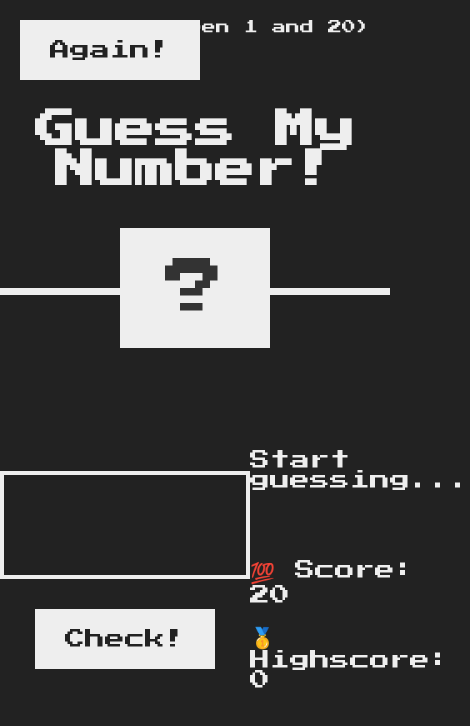
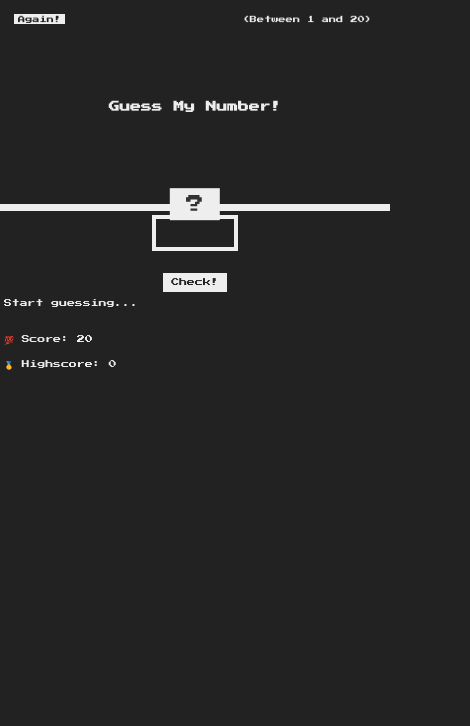
Before and after one commit to Vrajeshz/Guess-the-Number, a plain HTML site: page index.html in a window 390 px wide. Shown: the whole page, 470 px wide, since content can reach past the window. Drawn offline with Linux system fonts and the light colour scheme.

Commit message:
responsive

```diff
--- a/index.html
+++ b/index.html
@@ -5,6 +5,7 @@
     <meta name="viewport" content="width=device-width, initial-scale=1.0" />
     <meta http-equiv="X-UA-Compatible" content="ie=edge" />
     <link rel="stylesheet" href="style.css" />
+    <link rel="stylesheet" href="query.css" />
     <title>Guess My Number!</title>
   </head>
   <body>
--- /dev/null
+++ b/query.css
@@ -0,0 +1,89 @@
+/* Mobile styles */
+@media (max-width: 900px) {
+  html {
+    font-size: 55%;
+  }
+  main {
+    flex-direction: column;
+    height: auto;
+    padding: 2rem 0;
+    justify-content: flex-start;
+  }
+  .left,
+  .right {
+    width: 90vw;
+    max-width: 40rem;
+    margin-bottom: 2rem;
+  }
+  .number {
+    font-size: 4rem;
+    width: 10rem;
+    padding: 2rem 0;
+  }
+  h1 {
+    font-size: 2.5rem;
+    padding: 0 1rem;
+  }
+  .guess {
+    font-size: 3rem;
+    width: 18rem;
+    padding: 1.5rem;
+  }
+  .btn {
+    font-size: 1.5rem;
+    padding: 1.2rem 2rem;
+  }
+  .right {
+    font-size: 1.5rem;
+  }
+  .message {
+    margin-bottom: 4rem;
+  }
+}
+
+@media (max-width: 600px) {
+  html {
+    font-size: 45%;
+  }
+  header {
+    height: 25vh;
+    min-height: 18rem;
+  }
+  main {
+    padding: 0.5rem 0;
+  }
+  .left,
+  .right {
+    width: 98vw;
+    max-width: 100%;
+    margin-bottom: 1rem;
+  }
+  .number {
+    font-size: 2.5rem;
+    width: 7rem;
+    padding: 1rem 0;
+  }
+  h1 {
+    font-size: 1.5rem;
+  }
+  .guess {
+    font-size: 2rem;
+    width: 12rem;
+    padding: 1rem;
+  }
+  .btn {
+    font-size: 1.1rem;
+    padding: 0.8rem 1.2rem;
+  }
+  .right {
+    font-size: 1.1rem;
+  }
+  .message {
+    margin-bottom: 2rem;
+  }
+  .between,
+  .again {
+    font-size: 1rem;
+    padding: 0.2rem 0.5rem;
+  }
+}
```
